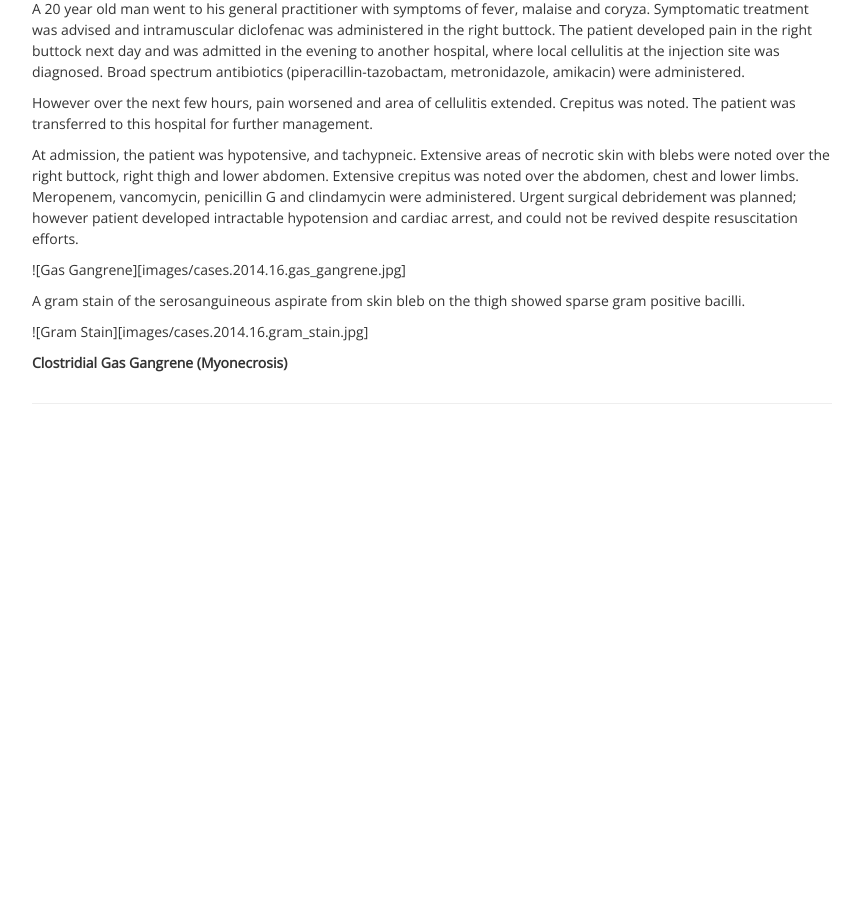
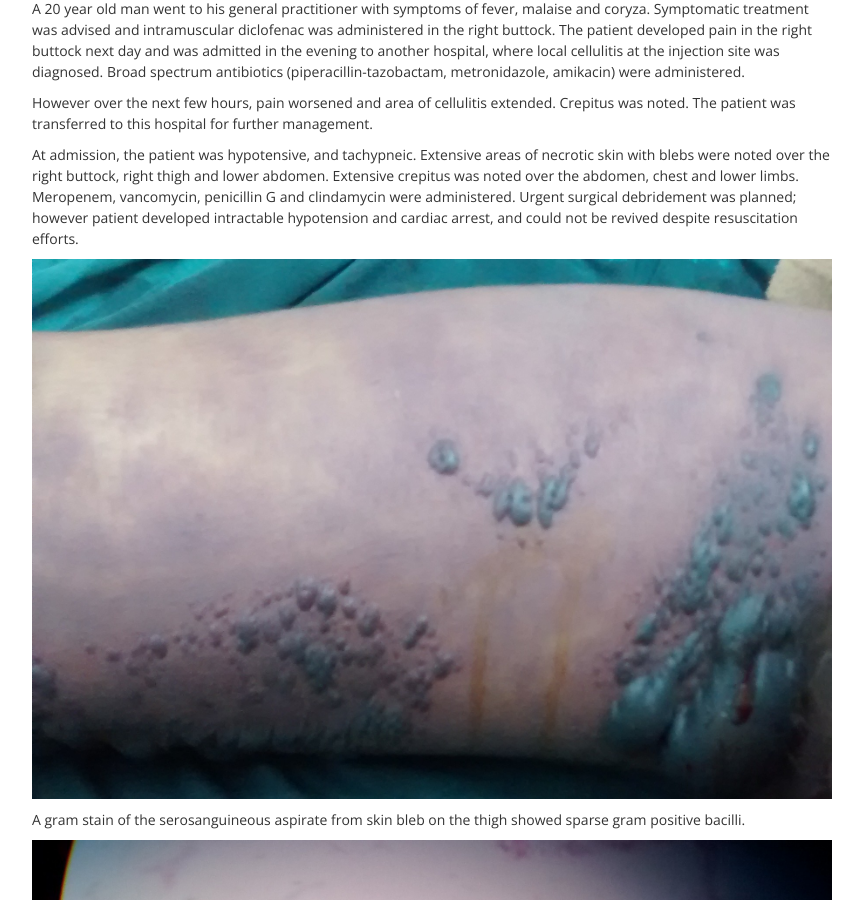
Before and after one commit to ramangaikwad/cbk, a Jekyll site: the page built from files/Cases.2014.Week-16.md, in a window 1280 px wide and 900 px high, scrolled down 696 px. Shown: the whole window, without its empty margins (8-871 px from the left). Built offline with Jekyll 4.4.1, drawn with Linux system fonts in a browser that asks for light colours; before the commit the page ends 1141 px from its top, so only the background shows below that.

Commit message:
Added images to gas gangrene case

```diff
--- a/files/Cases.2014.Week-16.md
+++ b/files/Cases.2014.Week-16.md
@@ -27,11 +27,11 @@ However over the next few hours, pain worsened and area of cellulitis extended.
 
 At admission, the patient was hypotensive, and tachypneic. Extensive areas of necrotic skin with blebs were noted over the right buttock, right thigh and lower abdomen. Extensive crepitus was noted over the abdomen, chest and lower limbs. Meropenem, vancomycin, penicillin G and clindamycin were administered. Urgent surgical debridement was planned; however patient developed intractable hypotension and cardiac arrest, and could not be revived despite resuscitation efforts.
 
-![Gas Gangrene][images/cases.2014.16.gas_gangrene.jpg]
+![Gas Gangrene](images/cases.2014.16.gas_gangrene.jpg)
 
 A gram stain of the serosanguineous aspirate from skin bleb on the thigh showed sparse gram positive bacilli.
 
-![Gram Stain][images/cases.2014.16.gram_stain.jpg]
+![Gram Stain](images/cases.2014.16.gram_stain.jpg)
 
 **Clostridial Gas Gangrene (Myonecrosis)**
 
```
Also changed, not shown: files/images/cases.2014.16.gas_gangrene.jpg (added), files/images/cases.2014.16.gram_stain.jpg (added).
